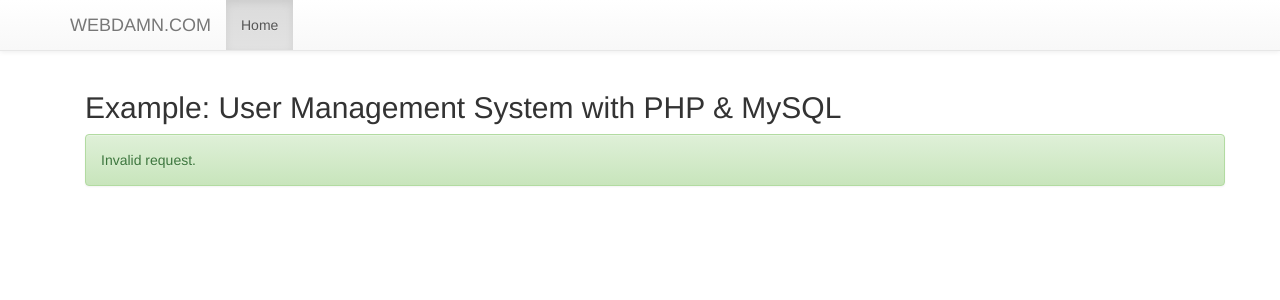
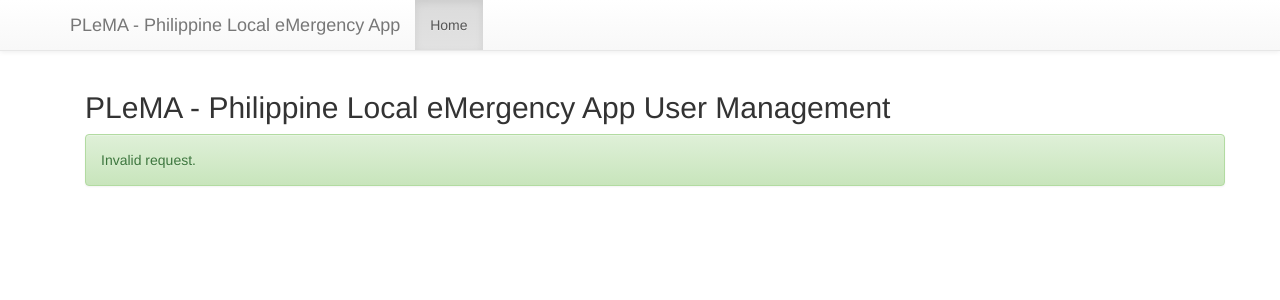
Before and after one commit to iamenzoenzo/is238cs, a PHP site: page /ums/verify.php in a window 1280 px wide. Shown: the top 300 px of the page. Run offline with PHP 8.4, Linux system fonts and the light colour scheme; data that the repository does not hold is empty; some libraries are stand-ins or nearby versions.

Commit message:
update website labels and titles

```diff
--- a/hd/class/SubscriberManager.php
+++ b/hd/class/SubscriberManager.php
@@ -11,6 +11,8 @@ class SubscriberManager extends Database{
         $this->dbConnect = $this->dbConnect();
     }
 
+
+
 }
 
 ?>
--- a/hd/inc/container.php
+++ b/hd/inc/container.php
@@ -10,11 +10,11 @@
             <span class="icon-bar"></span>
             <span class="icon-bar"></span>
           </button>
-          <a href="https://www.webdamn.com" class="navbar-brand">WEBDAMN.COM</a>
+          <a href="https://www.plema.digital" class="navbar-brand">PLeMA - Philippine Local eMergency App</a>
         </div>
         <div class="navbar-collapse collapse">
           <ul class="nav navbar-nav">
-            <li class="active"><a href="https://www.webdamn.com">Home</a></li>
+            <li class="active"><a href="https://www.plema.digital">Home</a></li>
 
           </ul>
 
--- a/hd/init.php
+++ b/hd/init.php
@@ -9,8 +9,12 @@ require 'class/Database.php';
 require 'class/Users.php';
 require 'class/Time.php';
 require 'class/Tickets.php';
+require 'class/Subscriber.php';
+require 'class/SubscriberManager.php';
 $database = new Database;
 $users = new Users;
 $time = new Time;
 $tickets = new Tickets;
+$subscribers = new Subscriber;
+$subManager = new SubscriberManager;
 ?>
--- a/hd/ticket.php
+++ b/hd/ticket.php
@@ -9,14 +9,14 @@ $ticketReplies = $tickets->getTicketReplies($ticketDetails['id']);
 $user = $users->getUserInfo();
 $tickets->updateTicketReadStatus($ticketDetails['id']);
 ?>
-<title>webdamn.com : Demo Build Helpdesk System with PHP & MySQL</title>
+<title>PLeMA - Philippine Local eMergency App</title>
 <script src="js/ajax.js"></script>
 <link rel="stylesheet" href="css/style.css" />
 <?php include('inc/container.php');?>
 <div class="container">
 	<div class="row home-sections">
-	<h2>Example: Build Helpdesk System with PHP & MySQL</h2>
-	<?php include('menus.php'); ?>
+		<h2>PLeMA - Philippine Local eMergency App</h2>
+		<?php include('menus.php'); ?>
 	</div>
 
 	<section class="comment-list">
--- a/plema.php
+++ b/plema.php
@@ -1,8 +1,6 @@
 <!DOCTYPE html>
 <html>
 <body>
-
-<h1>My first PHP page</h1>
 
 <?php
 echo "Hello Philippines and Hello World!";
--- a/ums/account.php
+++ b/ums/account.php
@@ -5,10 +5,10 @@ $user->loginStatus();
 $userDetail = $user->userDetails();
 include('include/header.php');
 ?>
-<title>webdamn.com : Demo User Management System with PHP & MySQL</title>
+<title>PLeMA - Philippine Local eMergency App User Management</title>
 <?php include('include/container.php');?>
 <div class="container contact">
-	<h2>Example: User Management System with PHP & MySQL</h2>
+	<h2>PLeMA - Philippine Local eMergency App User Management</h2>
 	<?php include('menu.php');?>
 	<div class="table-responsive">
 		<div><span style="font-size:20px;">User Account Details:</span><div class="pull-right"><a href="edit_account.php">Edit Account</a></div>
--- a/ums/edit_account.php
+++ b/ums/edit_account.php
@@ -9,10 +9,10 @@ if(!empty($_POST["update"]) && $_POST["update"]) {
 $userDetail = $user->userDetails();
 include('include/header.php');
 ?>
-<title>webdamn.com : Demo User Management System with PHP & MySQL</title>
+<title>PLeMA - Philippine Local eMergency App User Management</title>
 <?php include('include/container.php');?>
 <div class="container contact">
-	<h2>Example: User Management System with PHP & MySQL</h2>
+	<h2>PLeMA - Philippine Local eMergency App User Management</h2>
 	<?php include('menu.php');?>
 	<div>
 		<div class="panel">
--- a/ums/forget_password.php
+++ b/ums/forget_password.php
@@ -7,10 +7,10 @@ if(!empty($_POST['forgetpassword']) && $_POST['forgetpassword']) {
 }
 include('include/header.php');
 ?>
-<title>webdamn.com : Demo User Management System with PHP & MySQL</title>
+<title>PLeMA - Philippine Local eMergency App User Management</title>
 <?php include('include/container.php');?>
 <div class="container contact">
-	<h2>Example: User Management System with PHP & MySQL</h2>
+	<h2>PLeMA - Philippine Local eMergency App User Management</h2>
 	<div class="col-md-6">
 		<div class="panel panel-info" >
 			<div class="panel-heading">
--- a/ums/include/container.php
+++ b/ums/include/container.php
@@ -10,7 +10,7 @@
             <span class="icon-bar"></span>
             <span class="icon-bar"></span>
           </button>
-          <a href="http://www.webdamn.com" class="navbar-brand">WEBDAMN.COM</a>
+          <a href="http://www.webdamn.com" class="navbar-brand">PLeMA - Philippine Local eMergency App</a>
         </div>
         <div class="navbar-collapse collapse">
           <ul class="nav navbar-nav">
--- a/ums/index.php
+++ b/ums/index.php
@@ -4,10 +4,10 @@ $user = new User();
 $user->loginStatus();
 include('include/header.php');
 ?>
-<title>webdamn.com : Demo User Management System with PHP & MySQL</title>
+<title>PLeMA - Philippine Local eMergency App User Management</title>
 <?php include('include/container.php');?>
 <div class="container contact">
-	<h2>Example: User Management System with PHP & MySQL</h2>
+	<h2>PLeMA User Management</h2>
 	<?php include('menu.php');?>
 	<div class="table-responsive">
 	You're welcome!
--- a/ums/login.php
+++ b/ums/login.php
@@ -4,10 +4,10 @@ $user = new User();
 $errorMessage =  $user->login();
 include('include/header.php');
 ?>
-<title>webdamn.com : Demo User Management System with PHP & MySQL</title>
+<title>PLeMA - Philippine Local eMergency App User Management</title>
 <?php include('include/container.php');?>
 <div class="container contact">
-	<h2>Example: User Management System with PHP & MySQL</h2>
+	<h2>PLeMA - Philippine Local eMergency App User Management</h2>
 	<div class="col-md-6">
 		<div class="panel panel-info" >
 			<div class="panel-heading">
--- a/ums/register.php
+++ b/ums/register.php
@@ -4,10 +4,10 @@ $user = new User();
 $message =  $user->register();
 include('include/header.php');
 ?>
-<title>webdamn.com : Demo User Management System with PHP & MySQL</title>
+<title>PLeMA - Philippine Local eMergency App User Management</title>
 <?php include('include/container.php');?>
 <div class="container contact">
-	<h2>Example: User Management System with PHP & MySQL</h2>
+	<h2>PLeMA - Philippine Local eMergency App User Management</h2>
 	<div id="signupbox" class="col-md-7">
 		<div class="panel panel-info">
 			<div class="panel-heading">
--- a/ums/reset_password.php
+++ b/ums/reset_password.php
@@ -7,10 +7,10 @@ if(!empty($_POST['resetpassword']) && $_POST['resetpassword']) {
 }
 include('include/header.php');
 ?>
-<title>webdamn.com : Demo User Management System with PHP & MySQL</title>
+<title>PLeMA - Philippine Local eMergency App User Management</title>
 <?php include('include/container.php');?>
 <div class="container contact">
-	<h2>Example: User Management System with PHP & MySQL</h2>
+	<h2>PLeMA - Philippine Local eMergency App User Management</h2>
 	<div class="col-md-6">
 		<div class="panel panel-info" >
 			<div class="panel-heading">
--- a/ums/verify.php
+++ b/ums/verify.php
@@ -4,10 +4,10 @@ $user = new User();
 $isVerified =  $user->verifyRegister();
 include('include/header.php');
 ?>
-<title>webdamn.com : Demo User Management System with PHP & MySQL</title>
+<title>PLeMA - Philippine Local eMergency App User Management</title>
 <?php include('include/container.php');?>
 <div class="container contact">
-	<h2>Example: User Management System with PHP & MySQL</h2>
+	<h2>PLeMA - Philippine Local eMergency App User Management</h2>
 	<div class="alert alert-success col-sm-12" >
 		<?php if ($isVerified) { ?>
 			Your registration verified successfuly. You can <a href="login.php">login</a> to access your account.
```
Also changed, not shown: hd/index.php (+6 -5 lines).
